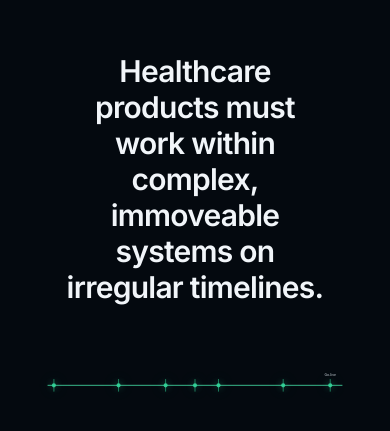
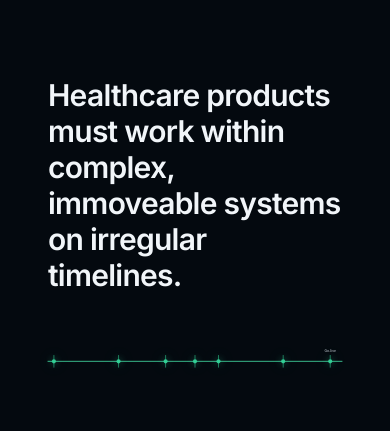
Before and after one commit to pitchnine/pitchnine, a SvelteKit app: page / in a window 390 px wide. Shown: the part 1287-1718 px from the top of the page. Built offline with nearby package versions, Linux system fonts and the light colour scheme; a web font is replaced by a local one.

Commit message:
tried word cloud and it looked horrible fixed alignment

```diff
--- a/src/app.css
+++ b/src/app.css
@@ -57,6 +57,10 @@
 
 .primary-cta-active {
   @apply border-emerald-50/40 text-emerald-50 rounded-full ring-2 ring-emerald-200/25;
+}
+
+.pill {
+  @apply text-slate-200/30 p-1 uppercase font-semibold tracking-wide text-xs flex items-center justify-center
 }
 
 .secondary-cta {
--- a/src/lib/components/TestTime.svelte
+++ b/src/lib/components/TestTime.svelte
@@ -74,7 +74,7 @@
     <!-- Sticky stage: stays in view while user scrolls this window -->
     <div class="sticky top-0 h-screen flex items-center">
       <div class="max-w-7xl w-full px-6">
-         <h2 class="h2 px-4 mb-12 text-center md:px-0 md:text-left">
+    <h2 class="h2 mb-9 text-left">
       Healthcare products must work within complex, immoveable systems on irregular timelines.
     </h2>
         <div class="grid grid-cols-1 md:grid-cols-10 gap-10 items-left">
```
